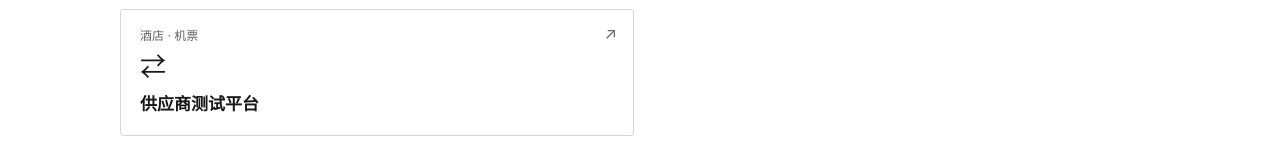
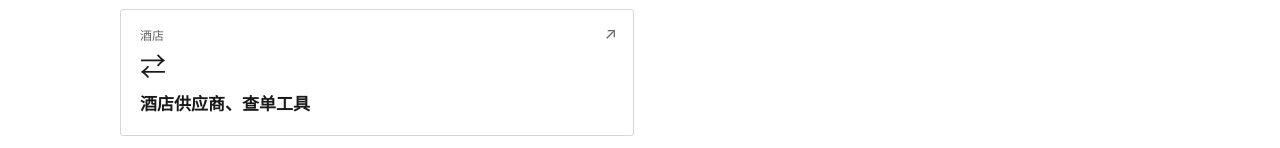
Before and after one commit to wanghaian/wanghaian.github.io, a plain HTML site: page index.html in a window 1280 px wide. Shown: the part 585-733 px from the top of the page. Drawn offline with Linux system fonts and the light colour scheme.

Commit message:
更新酒店供应商、查单工具名称和分类

```diff
--- a/index.html
+++ b/index.html
@@ -29,7 +29,7 @@ button:focus-visible,a:focus-visible{outline:2px solid black;outline-offset:2px}
 <a target="_blank" rel="noopener noreferrer" class="card" href="http://47.107.92.182:8080/#overview"><span class="category">供应商模拟</span><span class="mark" aria-hidden="true">✈</span><strong>机票 Mock 供应商后台</strong><span class="corner" aria-hidden="true">↗</span></a>
 <a target="_blank" rel="noopener noreferrer" class="card" href="http://47.107.92.182:8058/"><span class="category">业务排查</span><span class="mark" aria-hidden="true">⌕</span><strong>机票业务排查工具平台</strong><span class="corner" aria-hidden="true">↗</span></a>
 <a target="_blank" rel="noopener noreferrer" class="card" href="http://47.112.31.9:3000/projects"><span class="category">自动化项目</span><span class="mark" aria-hidden="true">›_</span><strong>自动化测试平台</strong><span class="corner" aria-hidden="true">↗</span></a>
-<a target="_blank" rel="noopener noreferrer" class="card" href="http://47.107.92.182:9003/"><span class="category">酒店 · 机票</span><span class="mark" aria-hidden="true">⇄</span><strong>供应商测试平台</strong><span class="corner" aria-hidden="true">↗</span></a>
+<a target="_blank" rel="noopener noreferrer" class="card" href="http://47.107.92.182:9003/"><span class="category">酒店</span><span class="mark" aria-hidden="true">⇄</span><strong>酒店供应商、查单工具</strong><span class="corner" aria-hidden="true">↗</span></a>
 </nav>
 <div class="panel"><h3 id="panel-heading">1Panel 服务器管理</h3>
 <nav class="panel-links" aria-labelledby="panel-heading">
```
